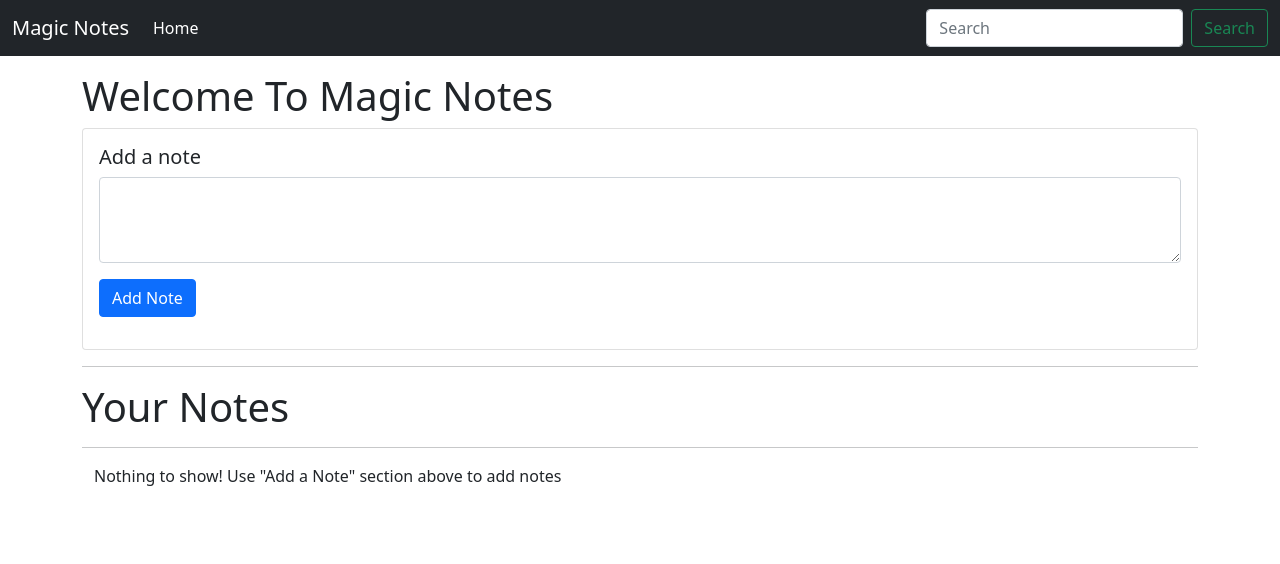
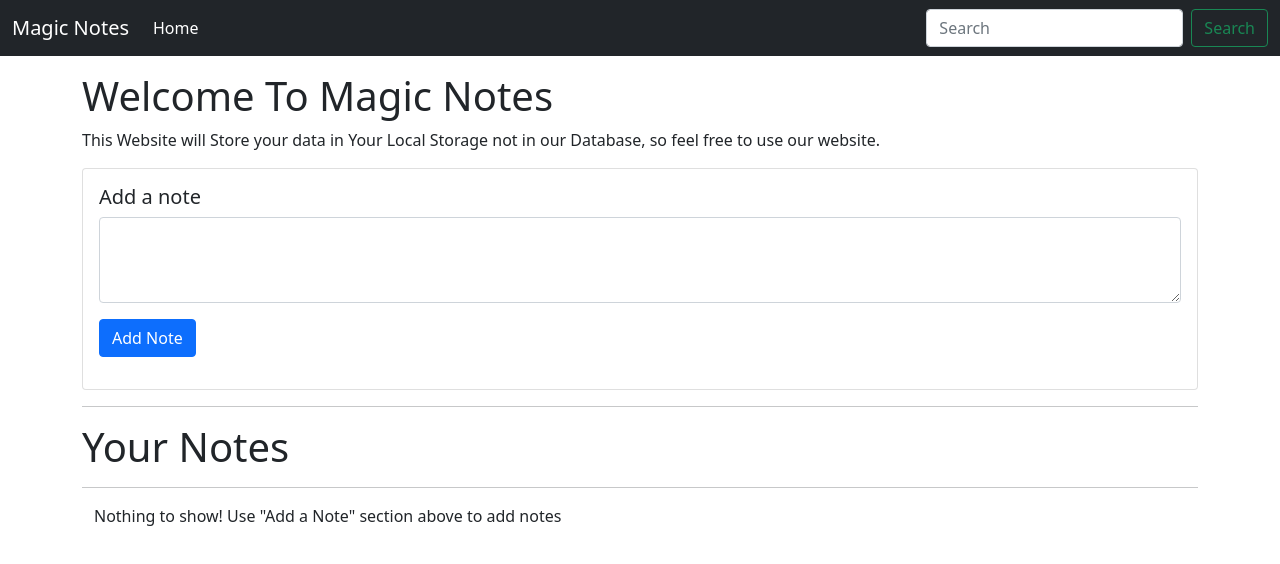
Before and after one commit to codewithyuvi/magicnotes, a plain HTML site: page index.html in a window 1280 px wide. Drawn offline with nearby package versions, Linux system fonts and the light colour scheme.

Commit message:
Update index.html

```diff
--- a/index.html
+++ b/index.html
@@ -40,6 +40,7 @@
     <!-- Code for user input -->
     <div class="container my-3">
         <h1>Welcome To Magic Notes</h1>
+        <p>This Website will Store your data in Your Local Storage not in our Database, so feel free to use our website.</p>
         <div class="card">
             <div class="card-body">
                 <h5 class="card-title">Add a note</h5>
```
